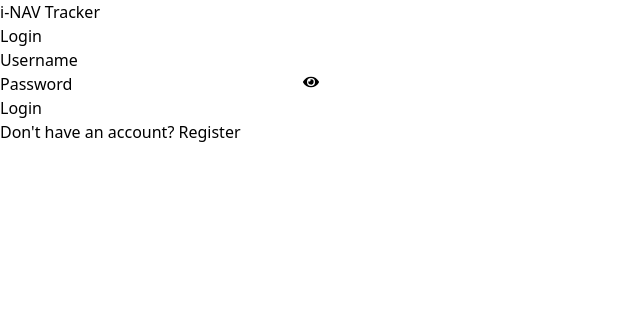
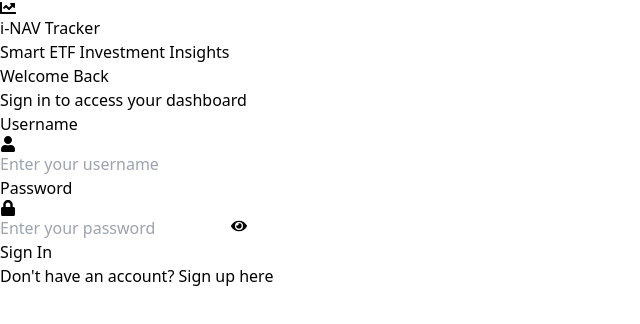
Before and after one commit to urvish-j-p/iNAV_Tracker_Frontend, a React (Vite) app: page /login in a window 1280 px wide. Shown: the top 324 px of the page, without its empty margins (0-640 px from the left). Built offline with nearby package versions, Linux system fonts and the light colour scheme; no server answers.

Commit message:
Login/Signup UI updated

```diff
--- a/src/pages/AuthForm.jsx
+++ b/src/pages/AuthForm.jsx
@@ -3,13 +3,14 @@ import { useNavigate, Link } from "react-router-dom";
 import axios from "axios";
 import toast from "react-hot-toast";
 import { useAuth } from "../context/AuthContext";
-import { FaEye, FaEyeSlash } from "react-icons/fa";
+import { FaEye, FaEyeSlash, FaChartLine, FaUser, FaLock } from "react-icons/fa";
 
 function AuthForm({ isLogin }) {
   const apiBaseUrl = import.meta.env.VITE_API_BASE_URL;
   const navigate = useNavigate();
   const { login } = useAuth();
   const [showPassword, setShowPassword] = useState(false);
+  const [isLoading, setIsLoading] = useState(false);
   const [formData, setFormData] = useState({
     username: "",
     password: "",
@@ -17,6 +18,8 @@ function AuthForm({ isLogin }) {
 
   const handleSubmit = async (e) => {
     e.preventDefault();
+    setIsLoading(true);
+
     try {
       const endpoint = isLogin ? "/api/auth/login" : "/api/auth/register";
       const response = await axios.post(`${apiBaseUrl}${endpoint}`, formData);
@@ -35,53 +38,84 @@ function AuthForm({ isLogin }) {
         error.response?.data?.message ||
           (isLogin ? "Login failed" : "Registration failed")
       );
+    } finally {
+      setIsLoading(false);
     }
   };
 
   return (
-    <div className="min-h-screen flex items-center justify-center bg-gray-50 flex-col">
-      <div className="font-extrabold text-indigo-600 text-3xl mb-5">
+    <div className="h-screen bg-gradient-to-br from-slate-50 via-blue-50 to-indigo-50 flex flex-col items-center justify-center overflow-hidden px-4">
+      {/* Header */}
+      <div className="text-center mb-4">
+        <div className="inline-flex items-center justify-center w-14 h-14 bg-gradient-to-br from-indigo-500 to-purple-600 rounded-2xl mb-2 shadow-md">
+          <FaChartLine className="text-white text-xl" />
+        </div>
+        <h1 className="text-2xl font-bold bg-gradient-to-r from-indigo-600 to-purple-600 bg-clip-text text-transparent">
           i-NAV Tracker
+        </h1>
+        <p className="text-slate-500 text-sm">Smart ETF Investment Insights</p>
       </div>
-      <div className="max-w-md w-full space-y-8 p-8 bg-white rounded-lg shadow-lg">
-        <div>
-          <h2 className="text-center text-2xl font-extrabold text-gray-900">
-            {isLogin ? "Login" : "Register"}
+
+      {/* Main Form Card */}
+      <div className="bg-white/80 backdrop-blur-sm rounded-3xl shadow-xl border border-white/20 w-full max-w-md p-6 sm:p-8">
+        <div className="text-center mb-4">
+          <h2 className="text-xl font-bold text-slate-800 mb-1">
+            {isLogin ? "Welcome Back" : "Create Account"}
           </h2>
+          <p className="text-slate-500 text-sm">
+            {isLogin
+              ? "Sign in to access your dashboard"
+              : "Join us to start tracking your ETF investments"}
+          </p>
         </div>
-        <form className="mt-8 space-y-6" onSubmit={handleSubmit}>
-          <div>
+
+        <form onSubmit={handleSubmit} className="space-y-3">
+          {/* Username Field */}
+          <div className="space-y-1">
             <label
               htmlFor="username"
-              className="block text-sm font-medium text-gray-700"
+              className="block text-sm font-medium text-slate-700"
             >
               Username
             </label>
+            <div className="relative">
+              <div className="absolute inset-y-0 left-0 pl-3 flex items-center pointer-events-none">
+                <FaUser className="text-slate-400 text-sm" />
+              </div>
               <input
                 id="username"
                 name="username"
                 type="text"
                 required
-              className="mt-1 block w-full px-3 py-2 border border-gray-300 rounded-md shadow-sm focus:outline-none focus:ring-indigo-500 focus:border-indigo-500"
+                className="w-full pl-10 pr-4 py-2.5 bg-slate-50/50 border border-slate-200 rounded-xl focus:outline-none focus:ring-2 focus:ring-indigo-500 focus:border-transparent placeholder-slate-400 text-sm"
+                placeholder="Enter your username"
                 value={formData.username}
                 onChange={(e) =>
                   setFormData({ ...formData, username: e.target.value })
                 }
               />
             </div>
-          <div className="relative">
+          </div>
+
+          {/* Password Field */}
+          <div className="space-y-1">
             <label
               htmlFor="password"
-              className="block text-sm font-medium text-gray-700"
+              className="block text-sm font-medium text-slate-700"
             >
               Password
             </label>
+            <div className="relative">
+              <div className="absolute inset-y-0 left-0 pl-3 flex items-center pointer-events-none">
+                <FaLock className="text-slate-400 text-sm" />
+              </div>
               <input
                 id="password"
                 name="password"
                 type={showPassword ? "text" : "password"}
                 required
-              className="mt-1 block w-full px-3 py-2 border border-gray-300 rounded-md shadow-sm focus:outline-none focus:ring-indigo-500 focus:border-indigo-500"
+                className="w-full pl-10 pr-10 py-2.5 bg-slate-50/50 border border-slate-200 rounded-xl focus:outline-none focus:ring-2 focus:ring-indigo-500 focus:border-transparent placeholder-slate-400 text-sm"
+                placeholder="Enter your password"
                 value={formData.password}
                 onChange={(e) =>
                   setFormData({ ...formData, password: e.target.value })
@@ -89,37 +123,59 @@ function AuthForm({ isLogin }) {
               />
               <button
                 type="button"
-              className="absolute inset-y-0 right-3 flex items-center mt-6"
+                className="absolute inset-y-0 right-0 pr-3 flex items-center hover:text-indigo-600 transition-colors"
                 onClick={() => setShowPassword(!showPassword)}
               >
                 {showPassword ? (
-                <FaEyeSlash className="text-gray-500 text-xl" />
+                  <FaEyeSlash className="text-slate-400 text-sm" />
                 ) : (
-                <FaEye className="text-gray-500 text-xl" />
+                  <FaEye className="text-slate-400 text-sm" />
                 )}
               </button>
             </div>
-          <div>
+          </div>
+
+          {/* Submit Button */}
           <button
             type="submit"
-              className="w-full flex justify-center py-2 px-4 border border-transparent rounded-md shadow-sm text-sm font-medium text-white bg-indigo-600 hover:bg-indigo-700 focus:outline-none focus:ring-2 focus:ring-offset-2 focus:ring-indigo-500"
+            disabled={isLoading}
+            className="w-full py-2.5 bg-gradient-to-r from-indigo-600 to-purple-600 hover:from-indigo-700 hover:to-purple-700 text-white font-semibold rounded-xl shadow-md transition-all duration-200 disabled:opacity-50 disabled:cursor-not-allowed text-sm"
           >
-              {isLogin ? "Login" : "Register"}
+            {isLoading ? (
+              <div className="flex items-center justify-center space-x-2">
+                <div className="w-3 h-3 border-2 border-white/30 border-t-white rounded-full animate-spin"></div>
+                <span>{isLogin ? "Signing in..." : "Creating account..."}</span>
+              </div>
+            ) : isLogin ? (
+              "Sign In"
+            ) : (
+              "Create Account"
+            )}
           </button>
-          </div>
         </form>
-        <div className="text-center">
+
+        {/* Footer Link */}
+        <div className="text-center mt-4 pt-4 border-t border-slate-100 text-sm">
           {isLogin ? (
+            <p className="text-slate-600">
+              Don't have an account?{" "}
               <Link
                 to="/register"
-              className="text-indigo-600 hover:text-indigo-500"
+                className="font-semibold text-indigo-600 hover:text-indigo-700 transition-colors"
               >
-              Don't have an account? Register
+                Sign up here
               </Link>
+            </p>
           ) : (
-            <Link to="/login" className="text-indigo-600 hover:text-indigo-500">
-              Already have an account? Login
+            <p className="text-slate-600">
+              Already have an account?{" "}
+              <Link
+                to="/login"
+                className="font-semibold text-indigo-600 hover:text-indigo-700 transition-colors"
+              >
+                Sign in here
               </Link>
+            </p>
           )}
         </div>
       </div>
```
Lines whose indentation alone changed are shown as unchanged.
